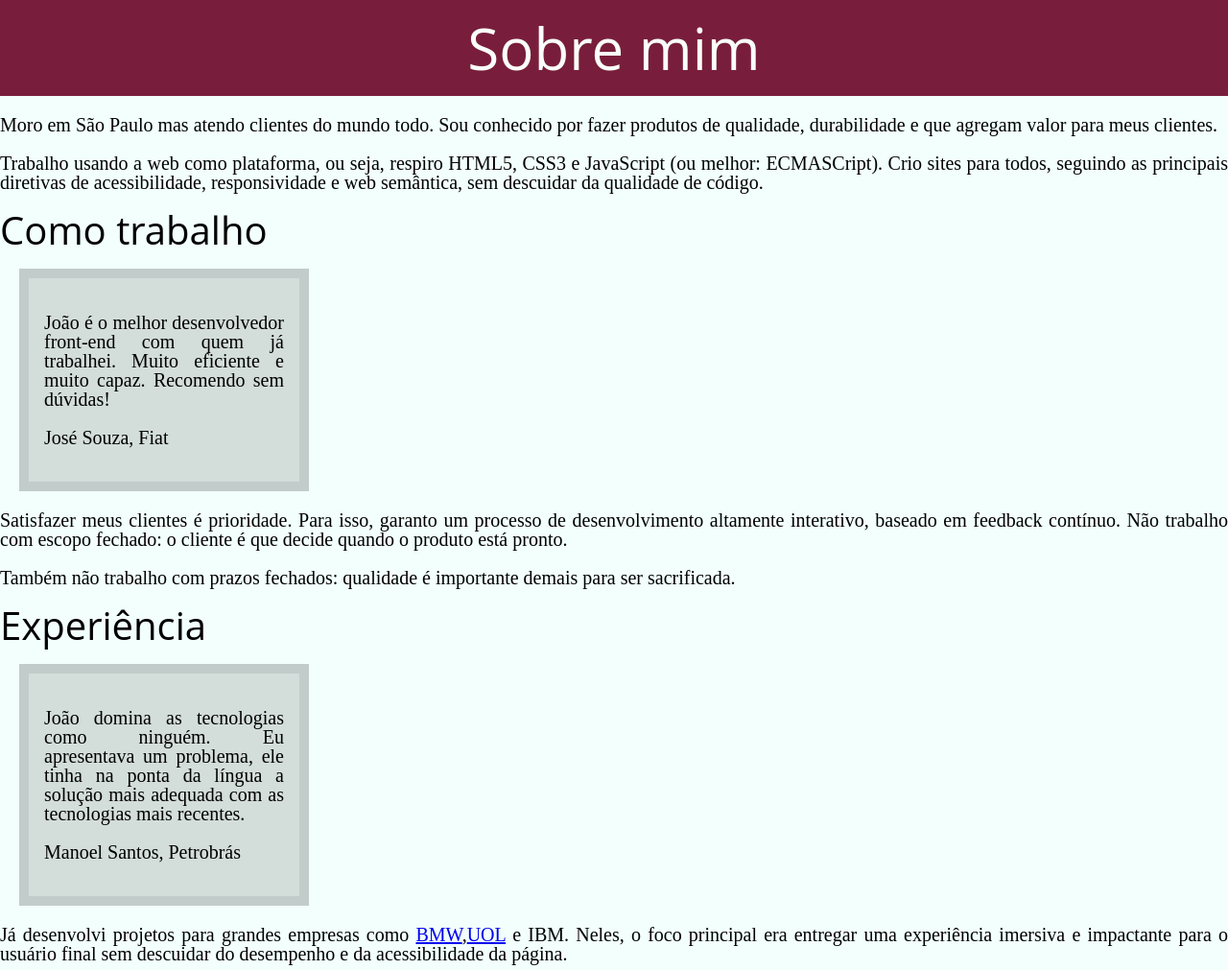
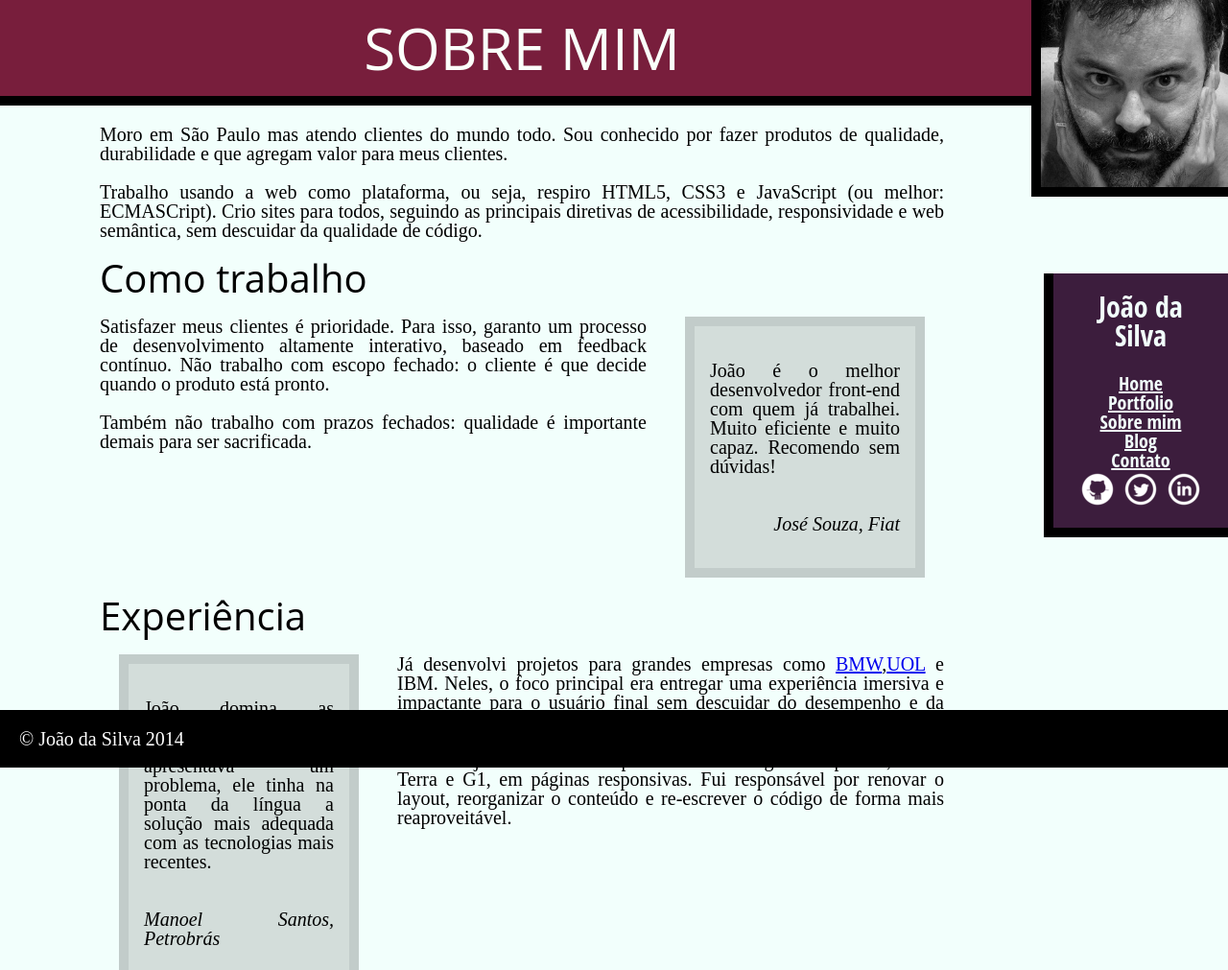
Before and after one commit to leonardobrasilsena/Curso-HTML-5-2, a plain HTML site: page Index.html in a window 1280 px wide. Shown: the top 1011 px of the page at 96% size. Drawn offline with Linux system fonts and the light colour scheme.

Commit message:
IndexBio2.html

```diff
--- a/Index.html
+++ b/Index.html
@@ -10,13 +10,14 @@
     <body>
         <main>
             <h1> Sobre mim </h1>
+                <div class="container">
                 <p>Moro em São Paulo mas atendo clientes do mundo todo. Sou conhecido por fazer produtos de qualidade,
                     durabilidade e que agregam valor para meus clientes.</p>
                 <p>Trabalho usando a web como plataforma, ou seja, respiro HTML5, CSS3 e JavaScript (ou melhor:
                     ECMASCript). Crio sites para todos, seguindo as principais diretivas de acessibilidade,
                     responsividade e web semântica, sem descuidar da qualidade de código.</p>
             <h2>Como trabalho</h2>
-                <blockquote>
+                <blockquote class="fiat">
                     <p>João é o melhor desenvolvedor front-end com quem já trabalhei. Muito eficiente e muito capaz.
                         Recomendo sem dúvidas!</p>
                     <cite><p>José Souza, Fiat</p></cite>
@@ -26,7 +27,7 @@
                     quando o produto está pronto.</p>
                 <p>Também não trabalho com prazos fechados: qualidade é importante demais para ser sacrificada.</p>
             <h2>Experiência</h2>
-                <blockquote>
+                <blockquote class="petrobras">
                     <p> João domina as tecnologias como ninguém. Eu apresentava um problema, ele tinha na ponta da
                         língua a solução mais adequada com as tecnologias mais recentes.</p>
                     <cite><p>Manoel Santos, Petrobrás</p></cite>
@@ -40,16 +41,28 @@
                 <h2>Comunidade</h2>
                 <p>Procuro repassar meu conhecimento para a comunidade. Para isso, já dei diversas palestras e mantenho <a
                         href="mobile">um blog</a>.</p>
+                </div>
         </main>
-        <img src="eu.jpg" alt="foto de joão da silva">
-        <nav>
-            <h1>João da Silva</h1>
-            <ul>
-                <li><a href="#">Home</a></li>
-                <li><a href="#">Portfolio</a></li></li>
+        <img class="minhafoto" src="eu.jpg" alt="foto de joão da silva">
+        <aside>
+            <nav>
+                <h1>João da Silva</h1>
+                <ul>
+                    <li><a href="#">Home</a></li>
+                    <li><a href="#">Portfolio</a></li>
+                    <li><a href="#">Sobre mim</a></li>
+                    <li><a href="#">Blog</a></li>
+                    <li><a href="#">Contato</a></li>
+                </ul>
+            </nav>
+            <ul class="icones-sociais">
+                <li><a class="github" href="http://github.com/joaosilva">Github</a></li>
+                <li><a class="twitter" href="http://twitter.com/joaodasilva">Twitter</a></li>
+                <li><a class="linkedin" href="http://br.linkedin.com/pub/joão-da-silva/32/4/508">Linkedin</a> </li>
             </ul>
-        </nav>
+        </aside>
         <footer>
+
             &copy; João da Silva 2014
         </footer>
     </body>
--- a/Style.css
+++ b/Style.css
@@ -6,15 +6,25 @@ body {
 main > h1{
     font-size:60px;
     background-color: rgb(120,30,60);
+    border-bottom:10px solid black;
     color: rgb(250,255,250);
     text-align: center;
     font-family:"open sans",sans-serif;
     padding:20px;
     margin:0px;
+    text-transform: uppercase;
+}
+.container {
+    width:880px;
+    display:block;
+    position: relative;
+    margin:auto;
+    padding-bottom:80px;
 }
 h2{
     font-size: 40px;
     font-family:"open sans", sans-serif;
+    clear:both;
 }
 p{
     text-align: justify;
@@ -26,4 +36,91 @@ blockquote {
     border:10px solid #C2CCCA;
     width: 250px;
     margin:20px;
+    box-sizing: border-box;
 }
+strong {
+    font-weight: 600;
+}
+em{
+    font-style: italic;
+}
+aside {
+    background-color: #3C1D3D;
+    color:#F2FFFC;
+    text-align: center;
+    padding:20px;
+    font-family:"open sans condensed", sans-serif;
+}
+nav h1 {
+    font-size: 30px;
+    margin-bottom: 25px;
+}
+nav a{
+    color:inherit;
+}
+.icones-sociais li{
+    display:inline-block;
+}
+footer {
+    background-color: #000;
+    color:#FE2FFFC;
+    padding: 20px;
+}
+.icones-sociais a {
+    width:40px;
+    height:40px;
+    display: inline-block;
+    text-indent:-9999px;
+}
+.github {
+    background-image: url("github.png");
+}
+.twitter {
+    background-image: url("twitter.png");
+}
+.linkedin{
+    background-image:url("linkedin.png")
+}
+.fiat {
+    float: right;
+    margin-left:40px;
+}
+.petrobras {
+    float:left;
+    margin-right: 40px;
+}
+aside, .minhafoto {
+    float: right;
+    box-sizing: border-box;
+    z-index:1;
+    width:16%;
+    border-left:10px solid black;
+    border-bottom: 10px solid black;
+}
+aside {
+    z-index:0;
+    clear: right;
+    width:15%;
+    position: relative;
+    top:285px;
+}
+main{
+    float: left;
+    width:85%;
+}
+footer {
+    bottom:0px;
+    position: fixed;
+    clear: both;
+    color:white;
+    width:100%;
+}
+cite{
+    font-style: italic;
+    float: right;
+}
+.minhafoto {
+    position: absolute;
+    top:0px;
+    right:0px;
+}
```
